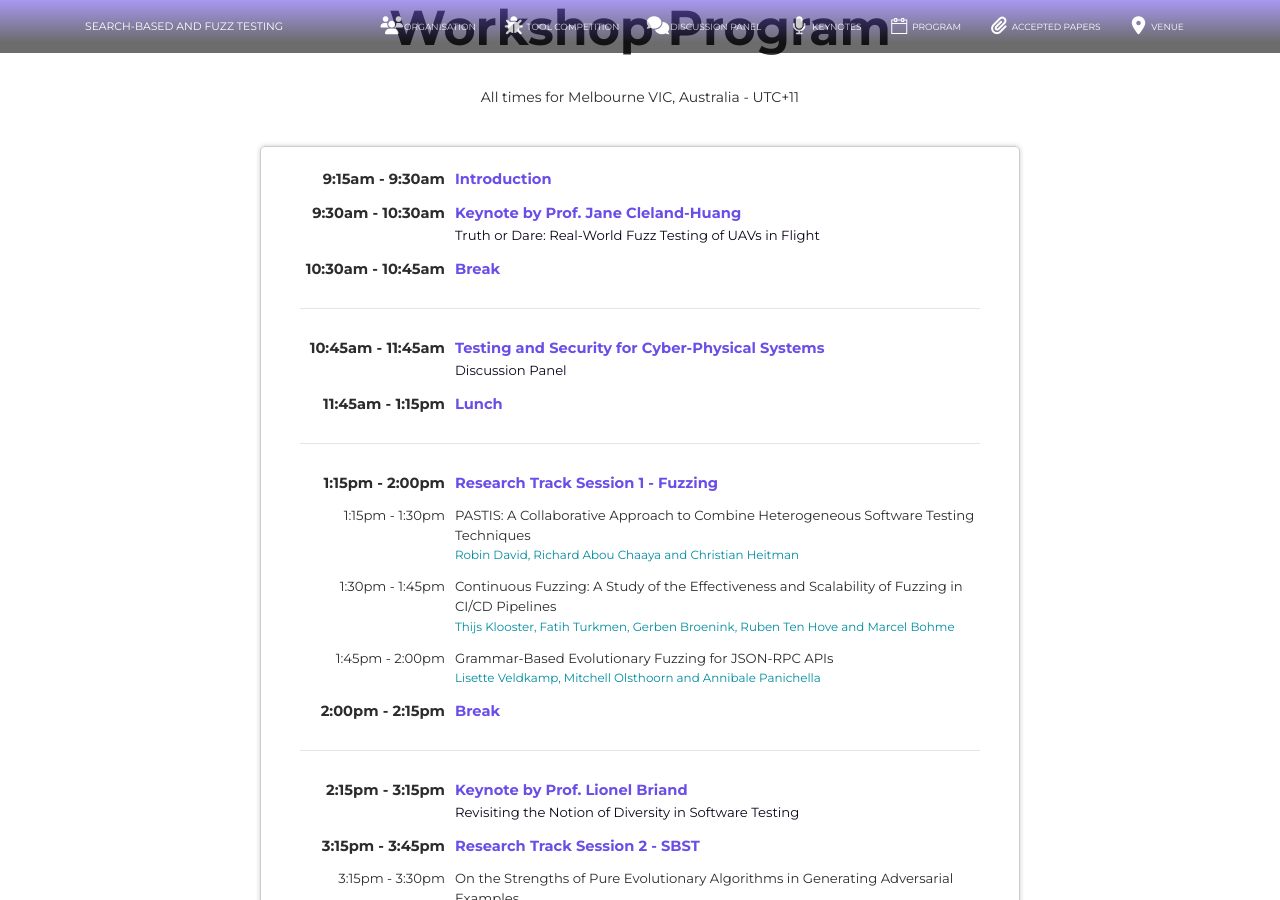
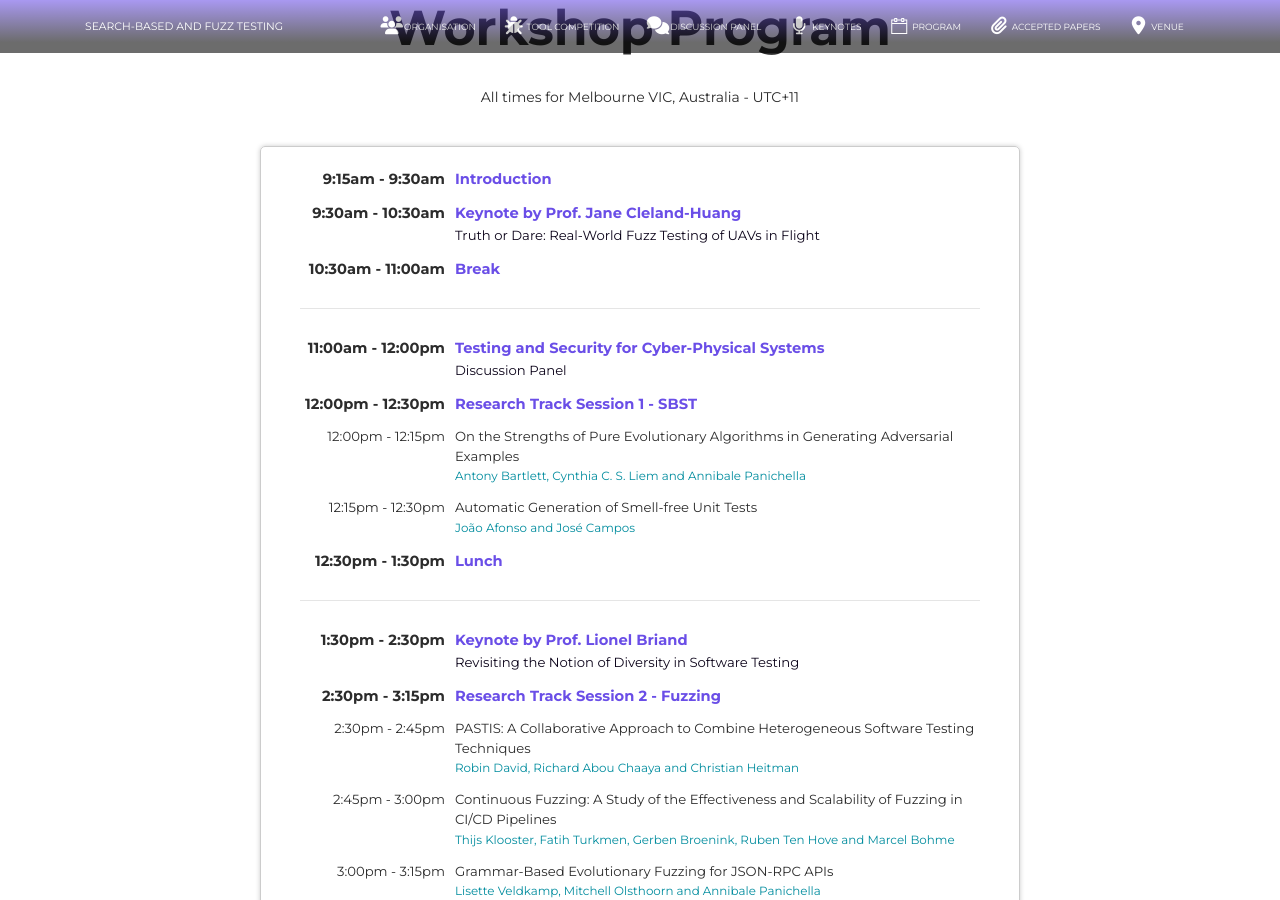
Before and after one commit to sbft23/sbft23.github.io, a Jekyll site: the page built from program/index.html, in a window 1280 px wide and 900 px high, scrolled down 355 px. Built offline with Jekyll 4.4.1, drawn with Linux system fonts in a browser that asks for light colours; nearby versions of some CDN libraries; some of the changed text lies outside the part shown.

Commit message:
Updated Schedule

```diff
--- a/program/index.html
+++ b/program/index.html
@@ -24,39 +24,65 @@ layout: default
                         </td>
                     </tr>
                     <tr>
-                        <td class="time">10:30am - 10:45am </td>
+                        <td class="time">10:30am - 11:00am </td>
                         <td class="session">Break</td>
                     </tr>
                     <tr>
                         <td colspan="2"><hr /></td>
                     </tr>
                     <tr>
-                        <td class="time">10:45am - 11:45am </td>
+                        <td class="time">11:00am - 12:00pm </td>
                         <td class="session">Testing and Security for Cyber-Physical Systems
                             <br>
                             <span class="sub-title">Discussion Panel</span>
                         </td>
                     </tr>
                     <tr>
-                        <td class="time">11:45am - 1:15pm </td>
+                        <td class="time">12:00pm - 12:30pm </td>
+                        <td class="session">Research Track Session 1 - SBST</td>
+                    </tr>
+                    <tr>
+                        <td class="sub-time">12:00pm - 12:15pm </td>
+                        <td class="sub-session"><a target="_blank">On the Strengths of Pure Evolutionary Algorithms in Generating Adversarial Examples</a>
+                            <br>
+                            <h3 class="paper-authors-accepted">Antony Bartlett, Cynthia C. S. Liem and Annibale Panichella</h3>
+                        </td>
+                    </tr>
+                    <tr>
+                        <td class="sub-time">12:15pm - 12:30pm </td>
+                        <td class="sub-session"><a target="_blank">Automatic Generation of Smell-free Unit Tests</a>
+                            <br>
+                            <h3 class="paper-authors-accepted">João Afonso and José Campos</h3>
+                        </td>
+                        </td>
+                    </tr>
+                    <tr>
+                        <td class="time">12:30pm - 1:30pm </td>
                         <td class="session">Lunch</td>
                     </tr>
                     <tr>
                         <td colspan="2"><hr /></td>
                     </tr>
                     <tr>
-                        <td class="time">1:15pm - 2:00pm </td>
-                        <td class="session">Research Track Session 1 - Fuzzing</td>
+                        <td class="time">1:30pm - 2:30pm </td>
+                        <td class="session">Keynote by Prof. Lionel Briand
+                            <br>
+                            <span class="sub-title">Revisiting the Notion of Diversity in Software Testing</span>
+                        </td>
                     </tr>
                     <tr>
-                        <td class="sub-time">1:15pm - 1:30pm </td>
+                        <td class="time">2:30pm - 3:15pm </td>
+                        <td class="session">Research Track Session 2 - Fuzzing</td>
+                    </tr>
+                    <tr>
+                        <td class="sub-time">2:30pm - 2:45pm </td>
                         <td class="sub-session"><a target="_blank">PASTIS: A Collaborative Approach to Combine Heterogeneous Software Testing Techniques</a>
                             <br>
                             <h3 class="paper-authors-accepted">Robin David, Richard Abou Chaaya and Christian Heitman</h3>
                         </td>
                     </tr>
                     <tr>
-                        <td class="sub-time">1:30pm - 1:45pm </td>
+                        <td class="sub-time">2:45pm - 3:00pm </td>
                         <td class="sub-session"><a target="_blank">Continuous Fuzzing: A Study of the Effectiveness and Scalability of Fuzzing in CI/CD Pipelines</a>
                             <br>
                             <h3 class="paper-authors-accepted">Thijs Klooster, Fatih Turkmen, Gerben Broenink, Ruben Ten Hove and Marcel Bohme</h3>
@@ -64,7 +90,7 @@ layout: default
                         </td>
                     </tr>
                     <tr>
-                        <td class="sub-time">1:45pm - 2:00pm </td>
+                        <td class="sub-time">3:00pm - 3:15pm </td>
                         <td class="sub-session"><a target="_blank">Grammar-Based Evolutionary Fuzzing for JSON-RPC APIs</a>
                             <br>
                             <h3 class="paper-authors-accepted">Lisette Veldkamp, Mitchell Olsthoorn and Annibale Panichella</h3>
@@ -72,56 +98,27 @@ layout: default
                         </td>
                     </tr>
                     <tr>
-                        <td class="time">2:00pm - 2:15pm </td>
+                        <td class="time">3:15pm - 3:45pm </td>
                         <td class="session">Break</td>
                     </tr>
                     <tr>
                         <td colspan="2"><hr /></td>
                     </tr>
                     <tr>
-                        <td class="time">2:15pm - 3:15pm </td>
-                        <td class="session">Keynote by Prof. Lionel Briand
-                            <br>
-                            <span class="sub-title">Revisiting the Notion of Diversity in Software Testing</span>
-                        </td>
-                    </tr>
-                    <tr>
-                        <td class="time">3:15pm - 3:45pm </td>
-                        <td class="session">Research Track Session 2 - SBST</td>
-                    </tr>
-                    <tr>
-                        <td class="sub-time">3:15pm - 3:30pm </td>
-                        <td class="sub-session"><a target="_blank">On the Strengths of Pure Evolutionary Algorithms in Generating Adversarial Examples</a>
-                            <br>
-                            <h3 class="paper-authors-accepted">Antony Bartlett, Cynthia C. S. Liem and Annibale Panichella</h3>
-                        </td>
-                    </tr>
-                    <tr>
-                        <td class="sub-time">3:30pm - 3:45pm </td>
-                        <td class="sub-session"><a target="_blank">Automatic Generation of Smell-free Unit Tests</a>
-                            <br>
-                            <h3 class="paper-authors-accepted">João Afonso and José Campos</h3>
-                        </td>
-                        </td>
-                    </tr>
-                    <tr>
-                        <td class="time">3:45pm - 4:00pm </td>
-                        <td class="session">Break</td>
-                    </tr>
-                    <tr>
-                        <td colspan="2"><hr /></td>
-                    </tr>
-                    <tr>
-                        <td class="time">4:00pm - 4:45pm </td>
+                        <td class="time">3:45pm - 4:30pm </td>
                         <td class="session">Fuzzing Tool Competition</td>
                     </tr>
                     <tr>
-                        <td class="time">4:45pm - 5:30pm </td>
+                        <td class="time">4:30pm - 5:15pm </td>
                         <td class="session">Java Tool Competition</td>
                     </tr>
                     <tr>
-                        <td class="time">5:30pm - 6:15pm </td>
+                        <td class="time">5:15pm - 6:00pm </td>
                         <td class="session">CPS Tool Competition</td>
+                    </tr>
+                    <tr>
+                        <td class="time">6:00pm - 6:15pm </td>
+                        <td class="session">Competition Reports</td>
                     </tr>
                     <tr>
                         <td class="time">6:15pm - 6:30pm </td>
```
